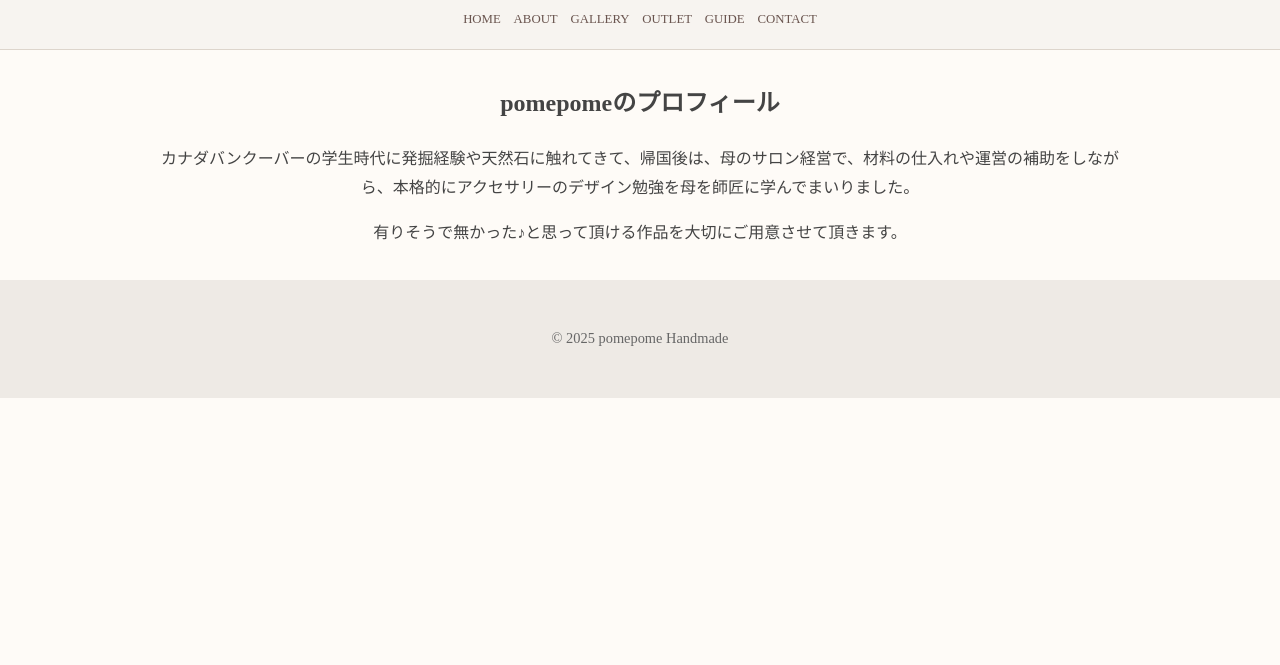
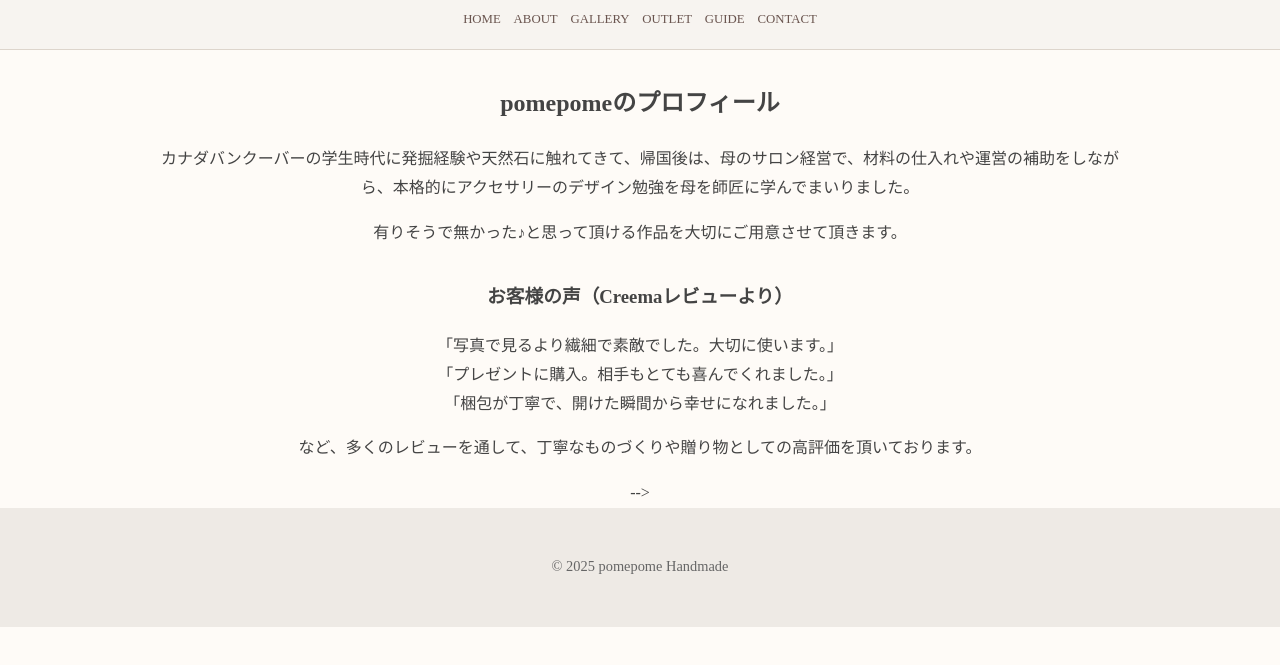
Before and after one commit to yazirobe227/pomepome, a plain HTML site: page about.html in a window 1280 px wide. Shown: the part 91-756 px from the top of the page. Drawn offline with Linux system fonts and the light colour scheme.

Commit message:
About欄にお客様の声を掲載する準備

```diff
--- a/about.html
+++ b/about.html
@@ -32,6 +32,17 @@
         有りそうで無かった♪と思って頂ける作品を大切にご用意させて頂きます。
       </p>
     </section>
+
+   <!--  <section>
+    <!-- 今後 お客様の声を抜粋 -->
+      <h3>お客様の声（Creemaレビューより）</h3>
+      <ul>
+        <li>「写真で見るより繊細で素敵でした。大切に使います。」</li>
+        <li>「プレゼントに購入。相手もとても喜んでくれました。」</li>
+        <li>「梱包が丁寧で、開けた瞬間から幸せになれました。」</li>
+      </ul>
+      <p>など、多くのレビューを通して、丁寧なものづくりや贈り物としての高評価を頂いております。</p>
+    </section> -->
   </main>
 
   <footer>
```
